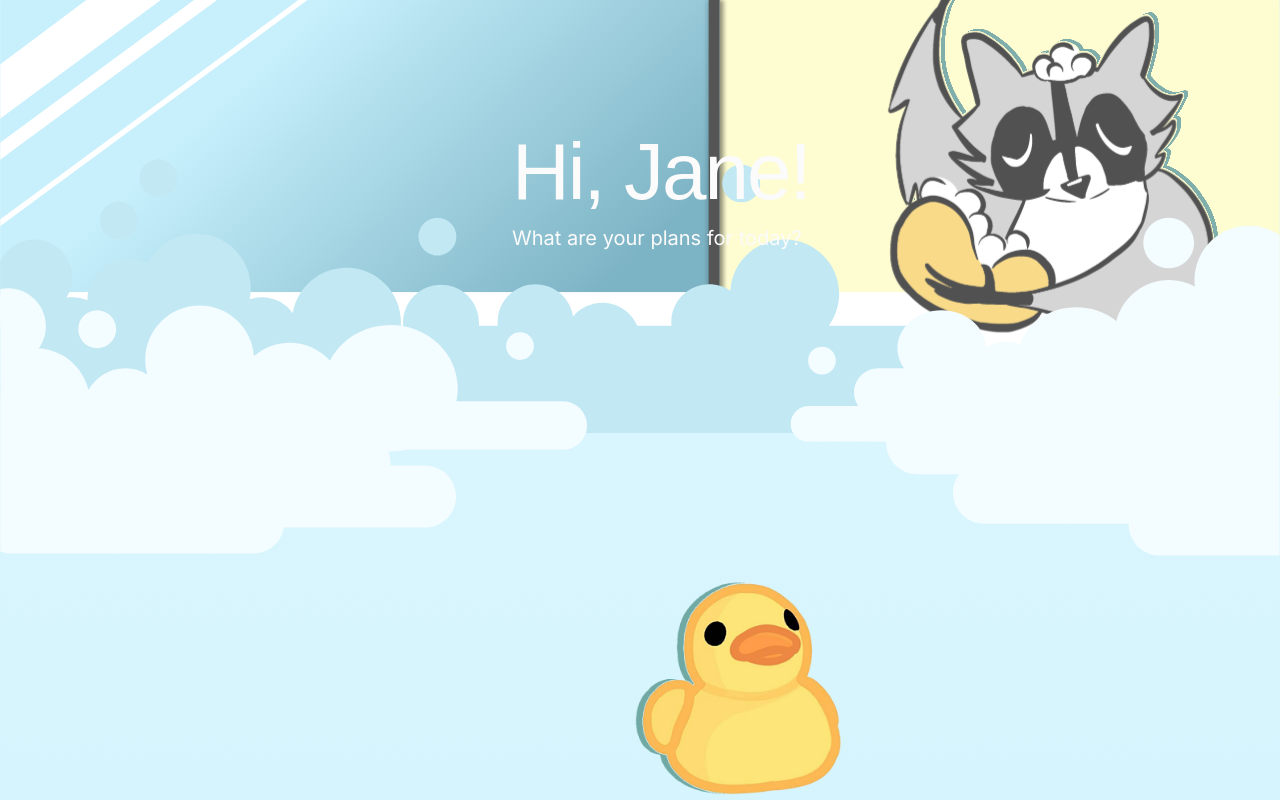
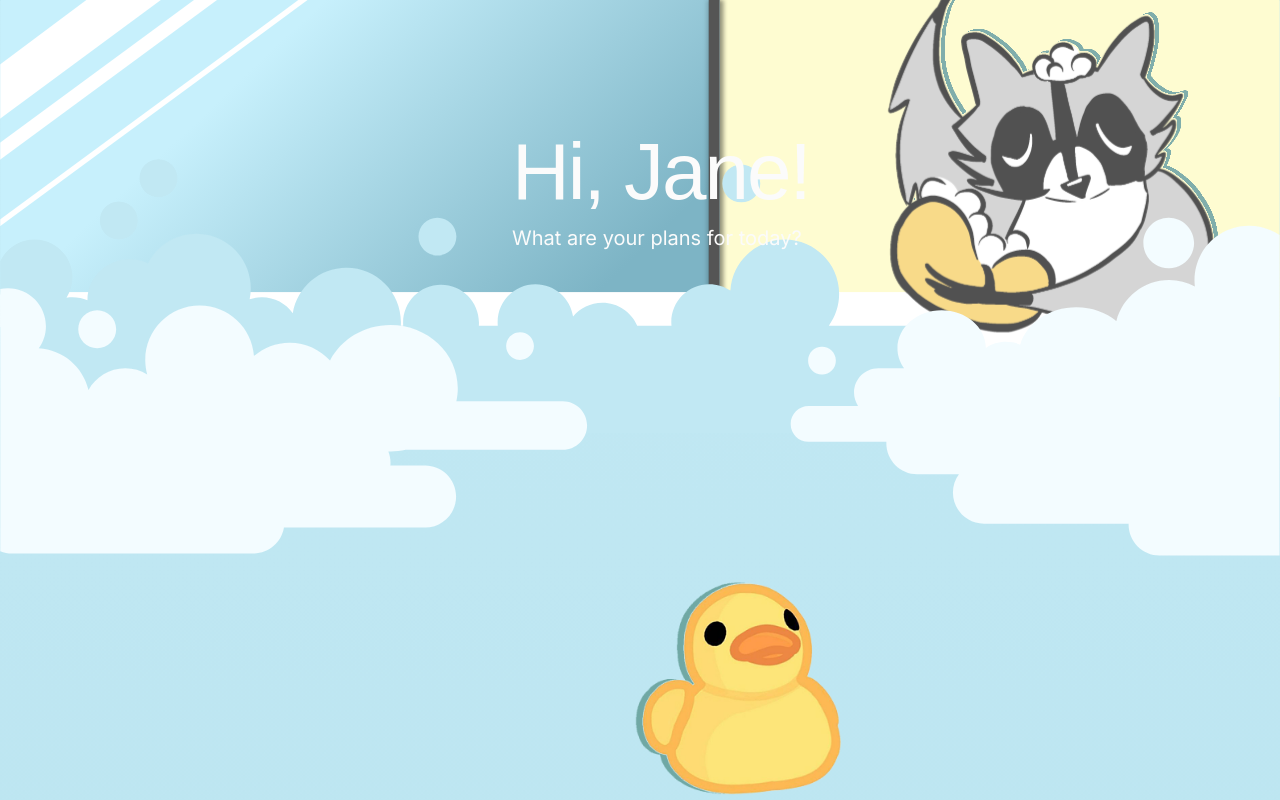
Before and after one commit to StormForge-DonutDevelopers/W.A.S.H, a Next.js app: page / in a window 1280 px wide. Shown: the top 800 px of the page. Built offline with nearby package versions, Linux system fonts and the light colour scheme; no server answers; the database is empty; a web font is replaced by a local one.

Commit message:
style: Change linear gradient start color

```diff
--- a/app/main.css
+++ b/app/main.css
@@ -1,5 +1,5 @@
 body{
-    background: linear-gradient(#DBF7FF, #DBF7FF 2%, #75BCCF );
+    background: linear-gradient(#C1E8F3, #C1E8F3 2%, #75BCCF );
 }
 
 h1{
```
